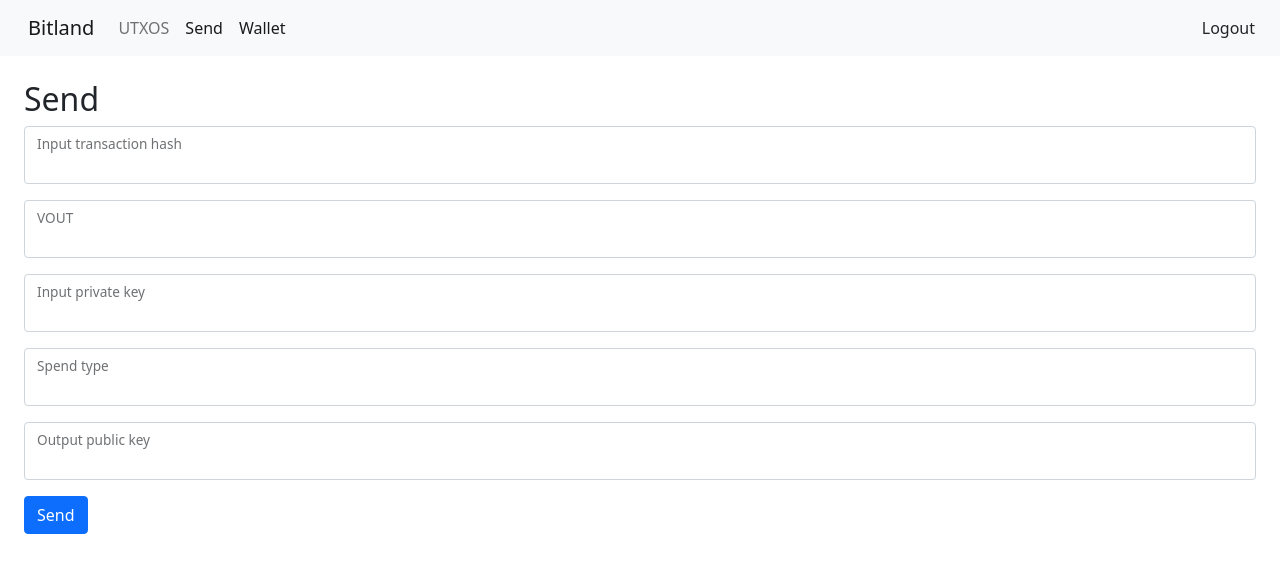
After one commit to woodbrett/bitland, a Flask app: template templates/send.html in a window 1280 px wide. The commit adds this page. Shown: the top 573 px of the page. Run offline with Flask 2, Linux system fonts and the light colour scheme; the template is opened without the code that fills it, so the values that code supplies are empty; some libraries are stand-ins or nearby versions.

Commit message:
Added send function

```diff
--- a/templates/base.html
+++ b/templates/base.html
@@ -34,6 +34,9 @@
               <a class="nav-link" href="/wallet/utxos">UTXOS</a>
             </li>
             <li class="nav-item">
+              <a class="nav-link active" aria-current="page" href="/wallet/send">Send</a>
+            </li>
+            <li class="nav-item">
               <a class="nav-link active" aria-current="page" href="/wallet/mywallet">Wallet</a>
             </li>
           </ul>
--- /dev/null
+++ b/templates/send.html
@@ -0,0 +1,38 @@
+{% extends 'base.html' %}
+
+{% block main %}
+
+<main class="col-md-12 ms-sm-auto col-lg-12 px-md-4">
+  <form action="/wallet/validateSend" method="POST">
+    <h2 class="mt-4">Send</h2>
+    <div class="form-floating mb-3">
+      <input type="text" class="form-control" name="txHash" id="txHash" value="{{txHash}}">
+      <label for="txHash">Input transaction hash</label>
+    </div>
+    <div class="form-floating mb-3">
+      <input type="text" class="form-control" name="vout" id="vout" value="{{vout}}">
+      <label for="vout">VOUT</label>
+    </div>
+    <div class="form-floating mb-3">
+      <input type="text" class="form-control" name="privateKey" id="privateKey" value="{{privateKey}}">
+      <label for="privateKey">Input private key</label>
+    </div>
+    <div class="form-floating mb-3">
+      <input type="text" class="form-control" name="spendType" id="spendType">
+      <label for="spendType">Spend type</label>
+    </div>
+    <div class="form-floating mb-3">
+      <input type="text" class="form-control" name="publicKey" id="publicKey">
+      <label for="publicKey">Output public key</label>
+    </div>
+    <button type="submit" class="btn btn-primary">Send</button>
+  </form>
+</main>
+
+<!-- "input_transaction_hash": "string",
+"input_vout": 0,
+"input_private_key": "string",
+"input_spend_type": 0,
+"output_public_key": "string" -->
+
+{% endblock %}
```
Also changed, not shown: blueprints/wallet/__init__.py (+27 -1 lines), templates/utxos.html (+15 -11 lines).
